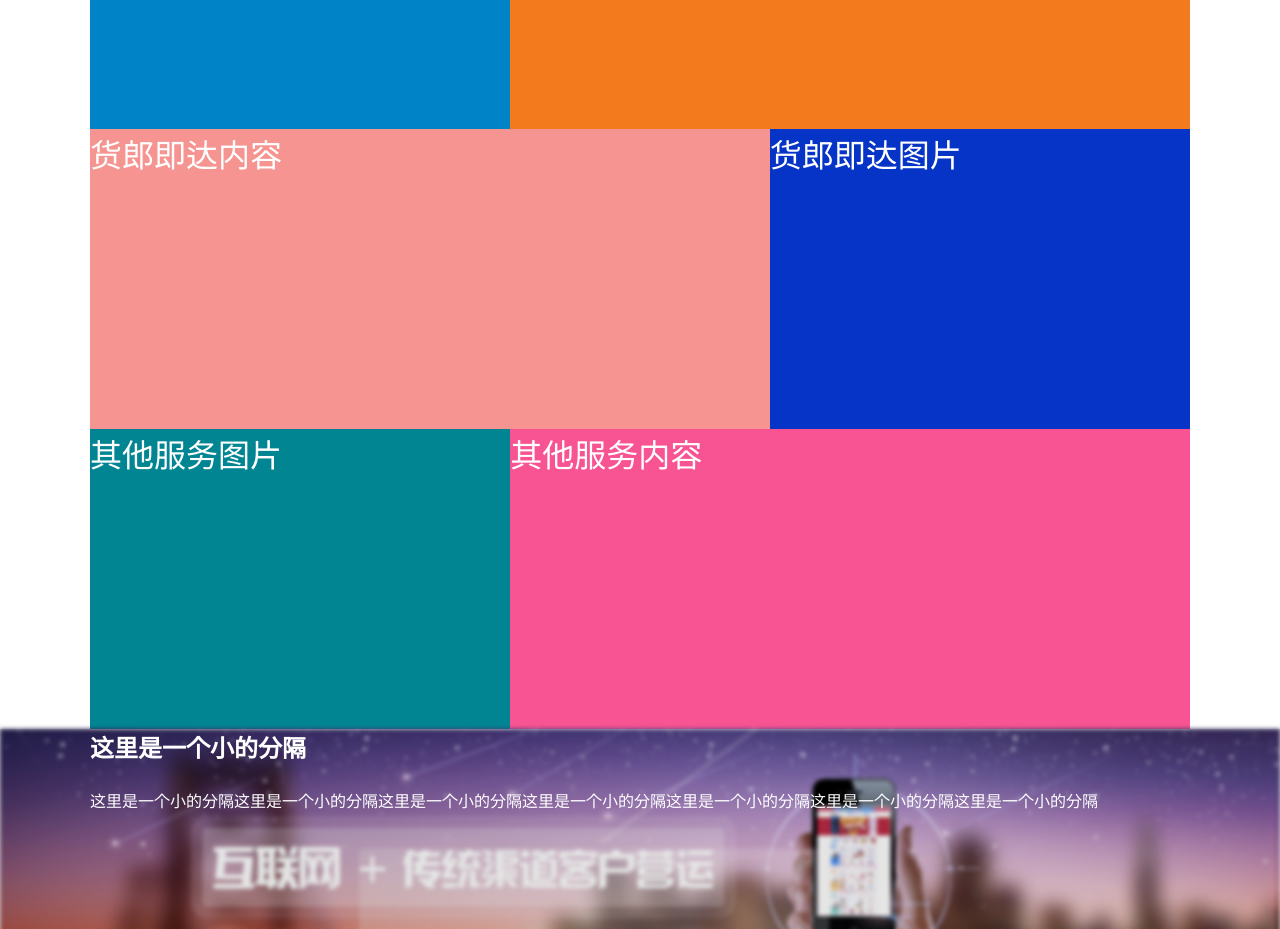
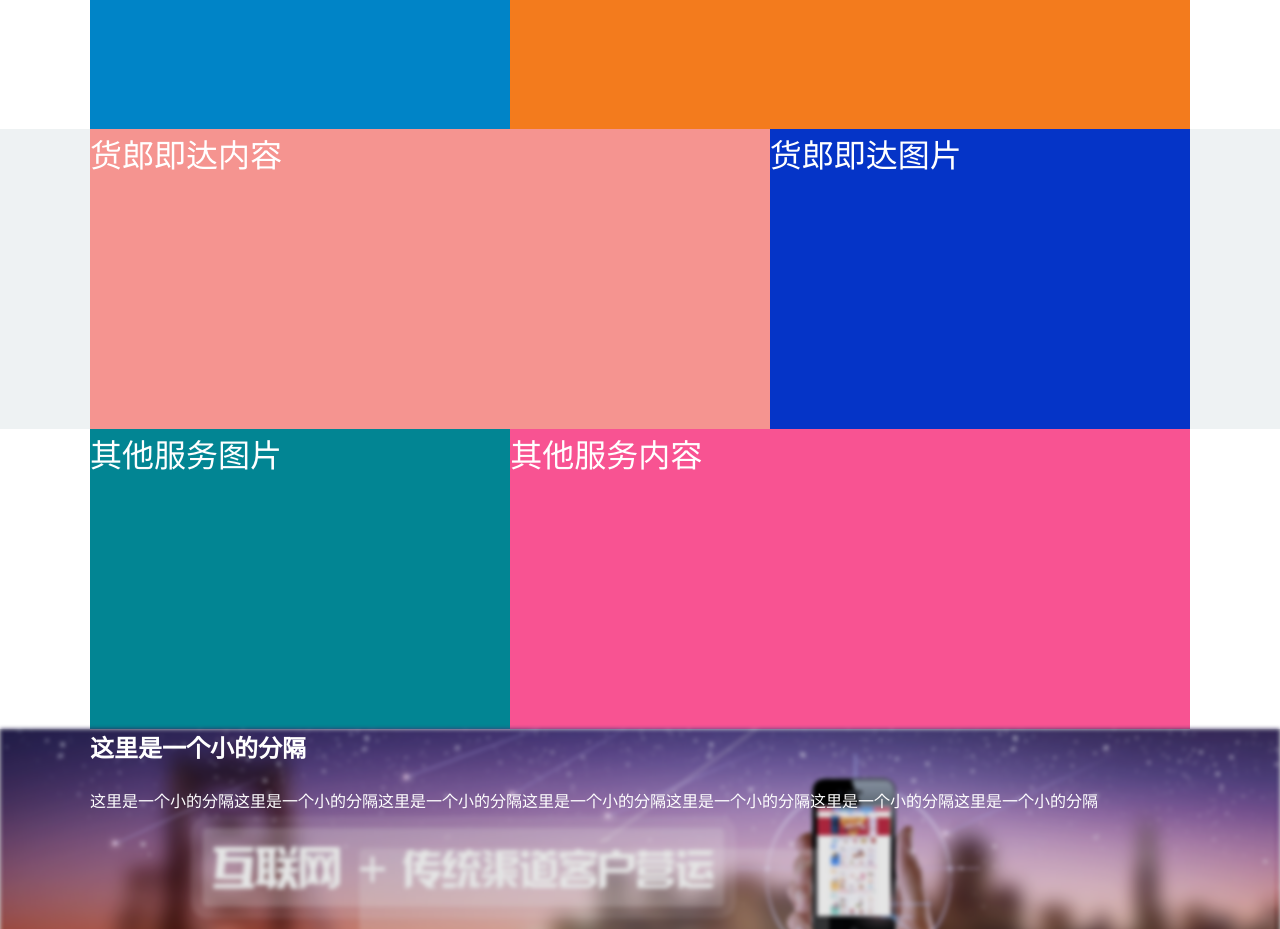
Before and after one commit to njxhl/XHL, a plain HTML site: page index.html in a window 1280 px wide. Shown: the part 1140-2069 px from the top of the page. Drawn offline with Linux system fonts and the light colour scheme.

Commit message:
首页结构

```diff
--- a/index.html
+++ b/index.html
@@ -156,7 +156,7 @@
             </div>
         </div>
     </div>
-    <div class="content bg-white">
+    <div class="content bg-lightGray">
         <div class="w-1100">
             <div class="information">
                 <div class="w-618percent" style="background-color: #f59490;color: #fff;font-size: 2em;">
```
